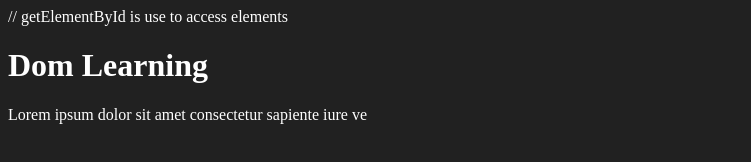
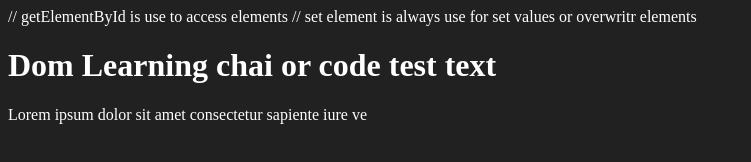
Before and after one commit to saifhassan-555/js-learn, a plain HTML site: page 06_doms/one.html in a window 1280 px wide. Shown: the whole page, without its empty margins (0-751 px from the left). Drawn offline with Linux system fonts and the light colour scheme.

Commit message:
dom html

```diff
--- a/06_doms/one.html
+++ b/06_doms/one.html
@@ -4,6 +4,7 @@
     <meta charset="UTF-8">
 
     <title>Dom Learning</title> // getElementById is use to access elements
+                                // set element is always use for set values or overwritr elements
     <style>
         .bg-black{
             background-color: #212121;
@@ -13,7 +14,7 @@
 </head>
 <body class = "bg-black">
     <div >
-    <h1 id="title" class ="heading">Dom Learning</h1>
+    <h1 id="title" class ="heading">Dom Learning chai or code <span stype="display:none;">test text </span></h1>
     <p>Lorem ipsum dolor sit amet consectetur sapiente iure ve</p>
 </div>
 </body>
```
